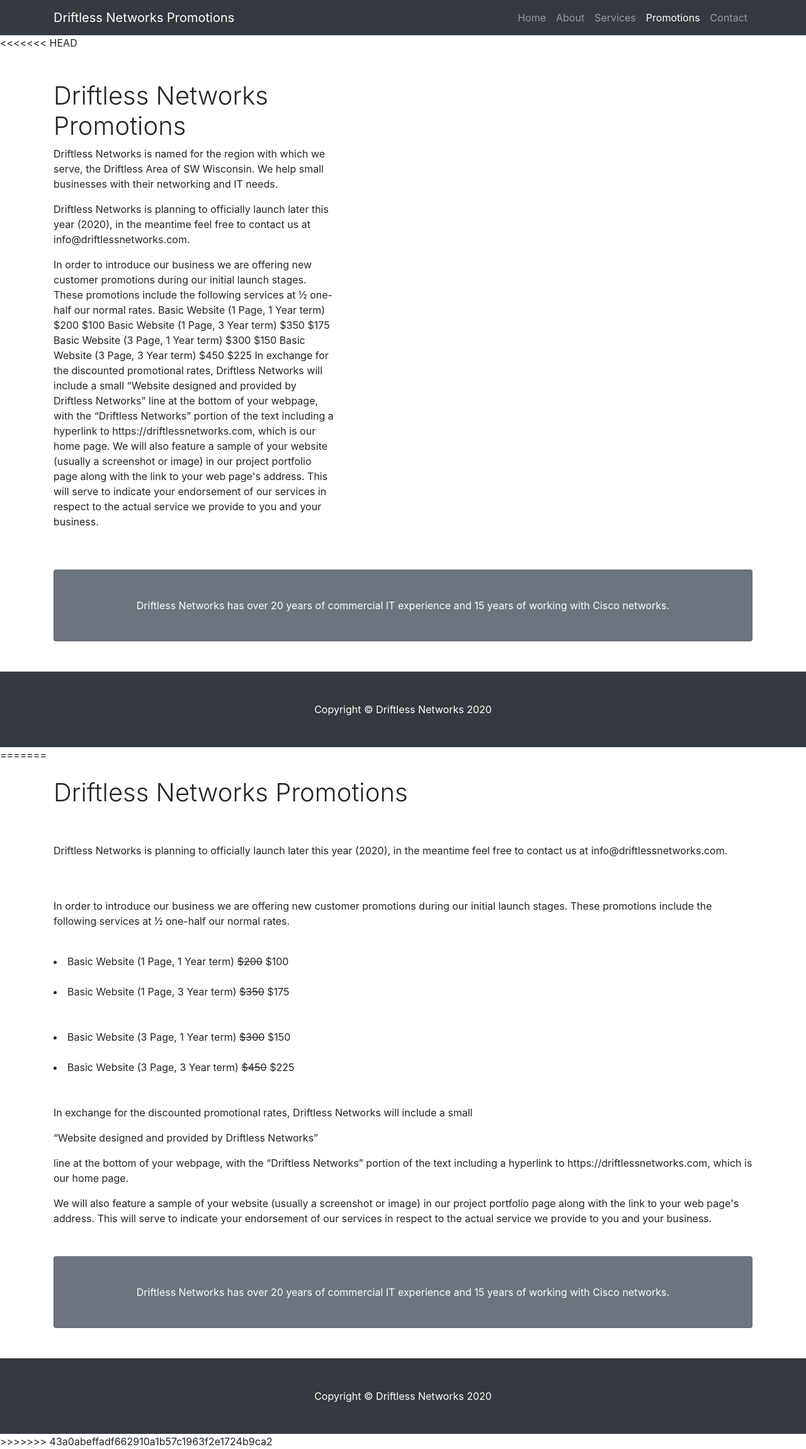
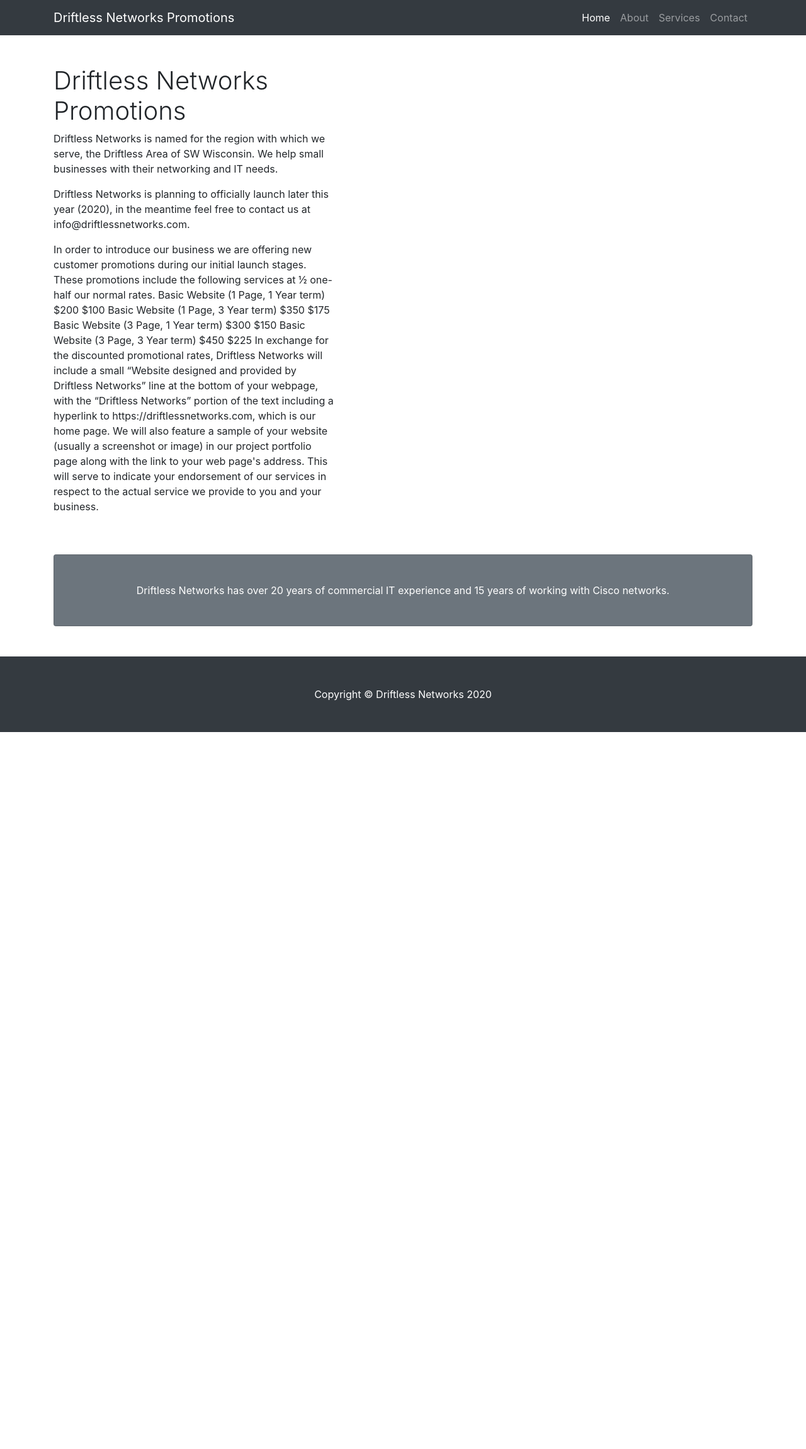
Before and after one commit to DriftlessNetworks/DriftlessNetworks.gitub.io, a website: page promo.html in a window 1280 px wide. Shown: the whole page at 63% size. After the commit the page ends 1162 px from the top, so only its background shows below. Drawn offline with Linux system fonts and the light colour scheme.

Commit message:
Update promo.html

```diff
--- a/promo.html
+++ b/promo.html
@@ -1,4 +1,3 @@
-<<<<<<< HEAD
 <!DOCTYPE html>
 <html lang="en">
 
@@ -108,114 +107,3 @@
 </body>
 
 </html>
-=======
-<!DOCTYPE html>
-<html lang="en">
-
-<head>
-
-  <meta charset="utf-8">
-  <meta name="viewport" content="width=device-width, initial-scale=1, shrink-to-fit=no">
-  <meta name="description" content="">
-  <meta name="author" content="">
-
-  <title>Welcome to Driftless Networks</title>
-
-  <!-- Bootstrap core CSS -->
-  <link href="vendor/bootstrap/css/bootstrap.min.css" rel="stylesheet">
-
-  <!-- Custom styles for this template -->
-  <link href="css/small-business.css" rel="stylesheet">
-
-</head>
-
-<body>
-
-  <!-- Navigation -->
-  <nav class="navbar navbar-expand-lg navbar-dark bg-dark fixed-top">
-    <div class="container">
-      <a class="navbar-brand" href="#">Driftless Networks Promotions</a>
-      <button class="navbar-toggler" type="button" data-toggle="collapse" data-target="#navbarResponsive" aria-controls="navbarResponsive" aria-expanded="false" aria-label="Toggle navigation">
-        <span class="navbar-toggler-icon"></span>
-      </button>
-      <div class="collapse navbar-collapse" id="navbarResponsive">
-        <ul class="navbar-nav ml-auto">
-          <li class="nav-item">
-            <a class="nav-link" href="../index.html">Home</a>
-          </li>
-          <li class="nav-item">
-            <a class="nav-link" href="../about.html">About</a>
-          </li>
-          <li class="nav-item">
-            <a class="nav-link" href="../services.html">Services</a>
-          </li>
-           <li class="nav-item active">
-            <a class="nav-link" href="../promo.html">Promotions
-             <span class="sr-only">(current)</span>
-             </a>
-          </li>
-
-          <li class="nav-item">
-            <a class="nav-link" href="../contact.html">Contact</a>
-          </li>
-        </ul>
-      </div>
-    </div>
-  </nav>
-
-  <!-- Page Content -->
-  <div class="container">
-
-
-        </br>
-        <h1 class="font-weight-light">Driftless Networks Promotions</h1>
-        </br></br>
-        <p>Driftless Networks is planning to officially launch later this year (2020), in the meantime feel free to contact us at info@driftlessnetworks.com.</p>
-        </br></br>
-
-        <p>In order to introduce our business we are offering new customer promotions during our initial launch stages. These promotions include the following services at ½ one-half our normal rates.
-        </br></br>
-        <li>Basic Website (1 Page, 1 Year term) <s>$200</s>  $100</li></br>
-        <li>Basic Website (1 Page, 3 Year term)	<s>$350</s>  $175</li></br>
-        </br>
-        <li>Basic Website (3 Page, 1 Year term) <s>$300</s>  $150</li></br>
-        <li>Basic Website (3 Page, 3 Year term)	<s>$450</s>  $225</li></br>
-        </br>
-        <p>In exchange for the discounted promotional rates, Driftless Networks will include a small</p>
-        <p>“Website designed and provided by Driftless Networks”</p>
-        <p>line at the bottom of your webpage, with the “Driftless Networks” portion of the text including a hyperlink to https://driftlessnetworks.com, which is our home page.</p>
-
-        <p>We will also feature a sample of your website (usually a screenshot or image) in our project portfolio page along with the link to your web page's address. This will serve to indicate your endorsement of our services in respect to the actual service we provide to you and your business.</p>
-
-
-    <!-- Call to Action Well -->
-    <div class="card text-white bg-secondary my-5 py-4 text-center">
-      <div class="card-body">
-        <p class="text-white m-0">Driftless Networks has over 20 years of commercial IT experience and 15 years of working with Cisco networks.</p>
-      </div>
-    </div>
-
-
-
-    </div>
-    <!-- /.row -->
-
-  </div>
-  <!-- /.container -->
-
-  <!-- Footer -->
-  <footer class="py-5 bg-dark">
-    <div class="container">
-      <p class="m-0 text-center text-white">Copyright &copy; Driftless Networks 2020</p>
-    </div>
-    <!-- /.container -->
-  </footer>
-
-  <!-- Bootstrap core JavaScript -->
-  <script src="vendor/jquery/jquery.min.js"></script>
-  <script src="vendor/bootstrap/js/bootstrap.bundle.min.js"></script>
-
-</body>
-
-</html>
->>>>>>> 43a0abeffadf662910a1b57c1963f2e1724b9ca2
```
